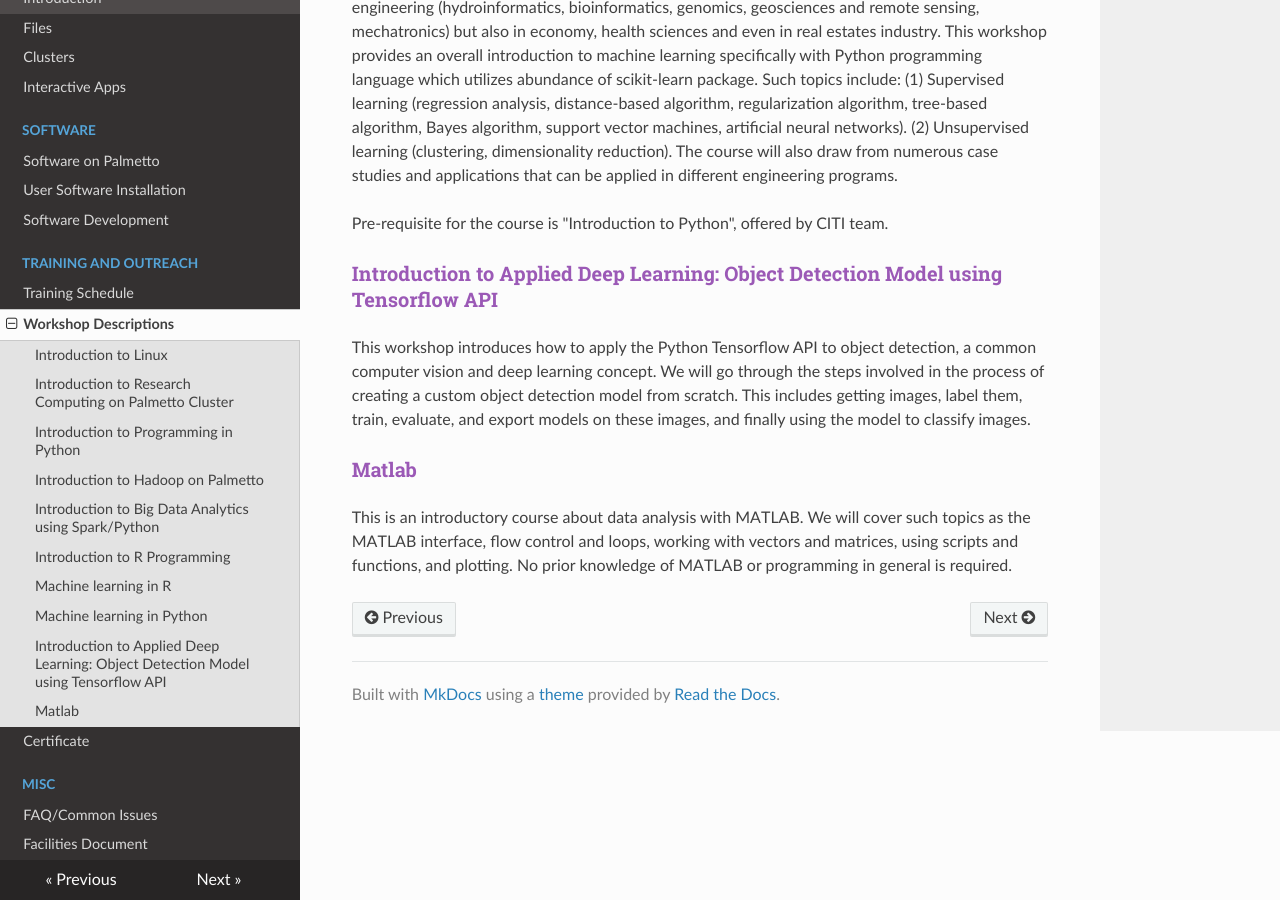
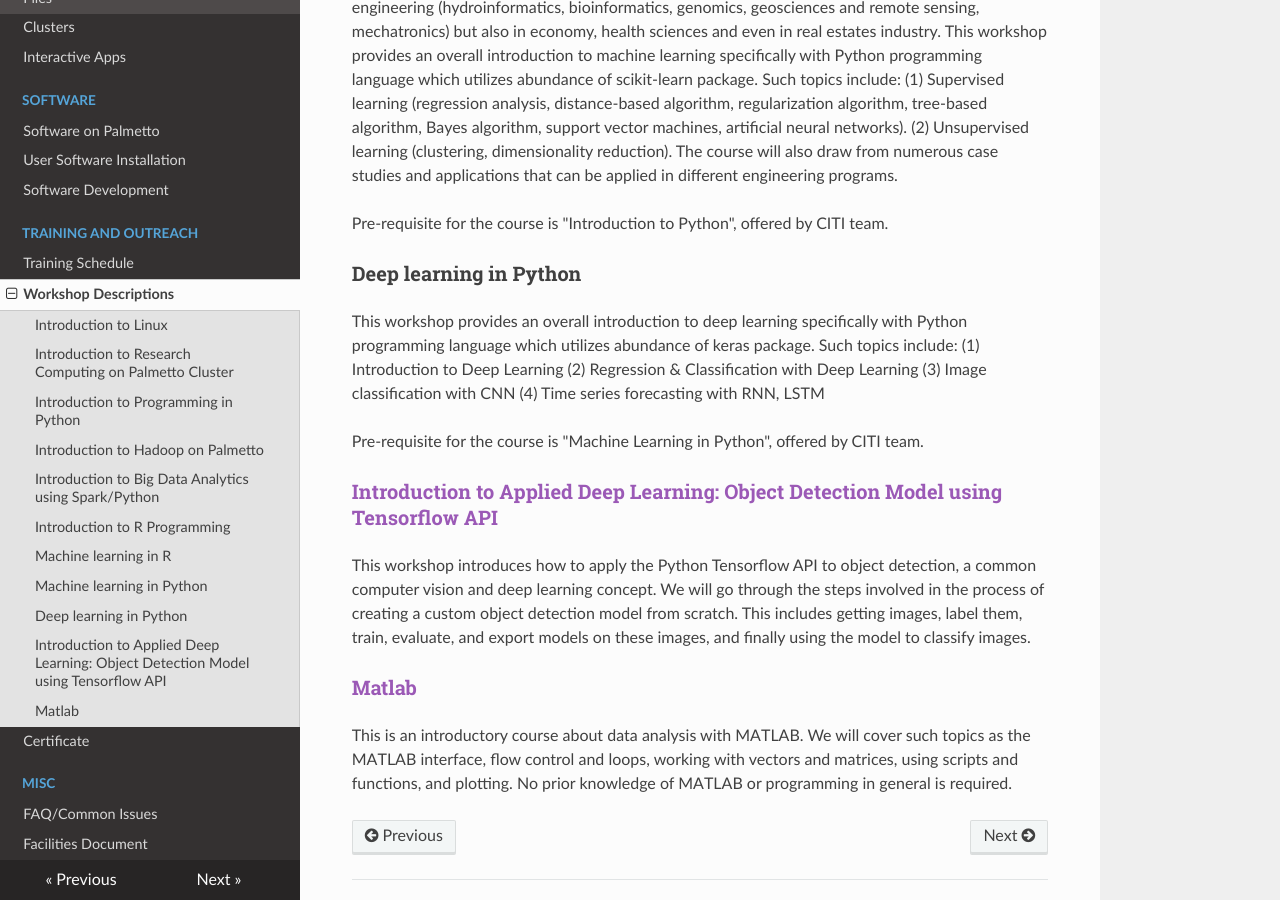
Before and after one commit to clemsonciti/palmetto-documentation, an MkDocs documentation site: the page built from docs/training/workshop.md, in a window 1280 px wide and 900 px high, scrolled down 1759 px. Built offline with MkDocs 1.6.1, drawn with Linux system fonts in a browser that asks for light colours; nearby versions of some CDN libraries.

Commit message:
Update workshop.md

```diff
--- a/docs/training/workshop.md
+++ b/docs/training/workshop.md
@@ -50,6 +50,12 @@ Machine learning is the science of teaching computers to reproduce the assigned
 
 Pre-requisite for the course is "Introduction to Python", offered by CITI team.
 
+### Deep learning in Python
+
+This workshop provides an overall introduction to deep learning specifically with Python programming language which utilizes abundance of keras package. Such topics include: (1) Introduction to Deep Learning (2) Regression & Classification with Deep Learning (3) Image classification with CNN (4) Time series forecasting with RNN, LSTM
+
+Pre-requisite for the course is "Machine Learning in Python", offered by CITI team.
+
 ### [Introduction to Applied Deep Learning: Object Detection Model using Tensorflow API]()
 
 This workshop introduces how to apply the Python Tensorflow API to object detection, a common
```
